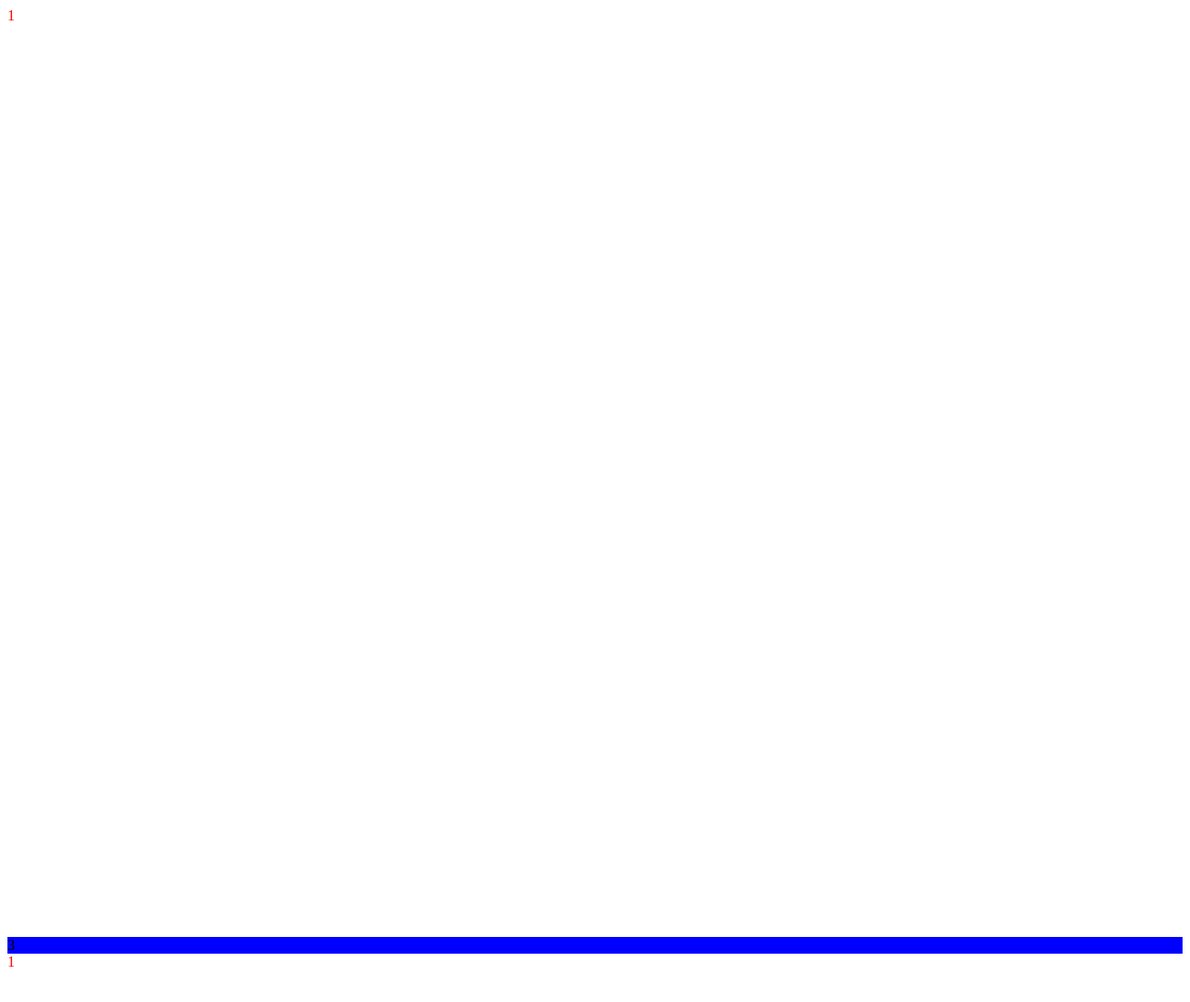
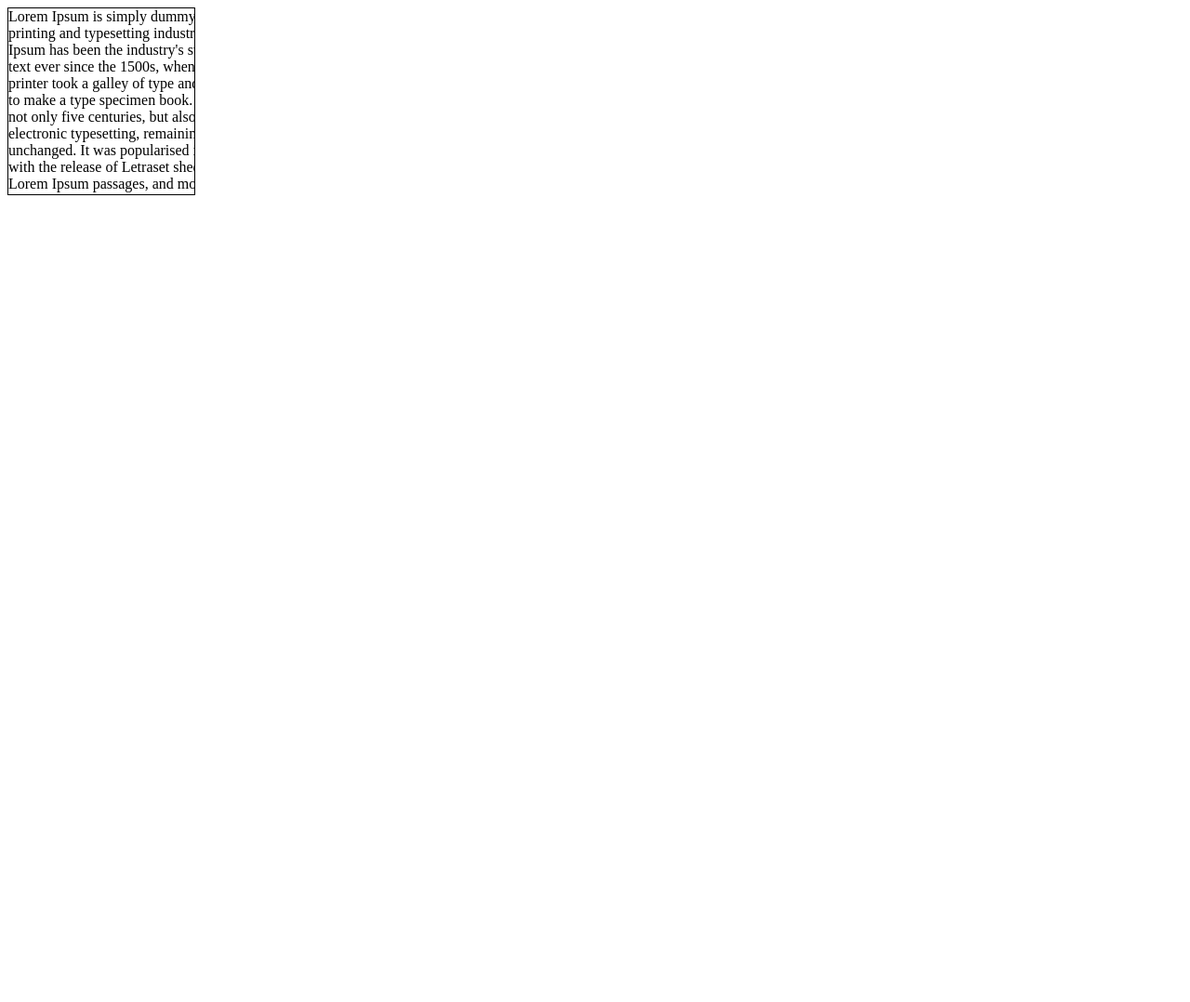
Before and after one commit to johnthomas101/session3, a plain HTML site: page index.html in a window 1280 px wide. Shown: the whole page at 93% size. After the commit the page ends 800 px from the top, so only its background shows below. Drawn offline with Linux system fonts and the light colour scheme.

Commit message:
Overflow

```diff
--- a/css/style.css
+++ b/css/style.css
@@ -1,17 +1,11 @@
 .parent {
-    background-color: red;
-    width: 400px;
-    padding: 10px;
+    width: 200px;
+    height: 200px;
+    border: 1px solid black;
+    overflow-y: scroll;
+    overflow-x: hidden;
 }
 
-.childH {
-    background-color: white;
-    color: red;
-    height: 1000px;
+.child{
+    width: 300px;
 }
-
-.childP{
-    position: inherit;
-    top: 0px;
-    background-color: blue;
-}
--- a/index.html
+++ b/index.html
@@ -6,20 +6,17 @@
 </head>
 <body>
 
-    <!-- Positioning  -->
+    <!-- Overflow  -->
+    <div class="parent">
+        <div class="child">
+            Lorem Ipsum is simply dummy text of the printing and typesetting industry. Lorem Ipsum has been the industry's standard dummy text ever since the 1500s, when an unknown printer took a galley of type and scrambled it to make a type specimen book. It has survived not only five centuries, but also the leap into electronic typesetting, remaining essentially unchanged. It was popularised in the 1960s with the release of Letraset sheets containing Lorem Ipsum passages, and more recently with desktop publishing software like Aldus PageMaker including versions of Lorem Ipsum.
 
-        <div class="childH">
-            1
+Why do we use it?
+It is a long established fact that a reader will be distracted by the readable content of a page when looking at its layout. The point of using Lorem Ipsum is that it has a more-or-less normal distribution of letters, as opposed to using 'Content here, content here', making it look like readable English. Many desktop publishing packages and web page editors now use Lorem Ipsum as their default model text, and a search for 'lorem ipsum' will uncover many web sites still in their infancy. Various versions have evolved over the years, sometimes by accident, sometimes on purpose (injected humour and the like).
+
+
         </div>
-        <div class="child childP">
-            3
-        </div>
-        <div class="childH">
-            1
-        </div>
-        <!-- <div class="child">
-            4
-        </div> -->
+    </div>
 
 
 
```
